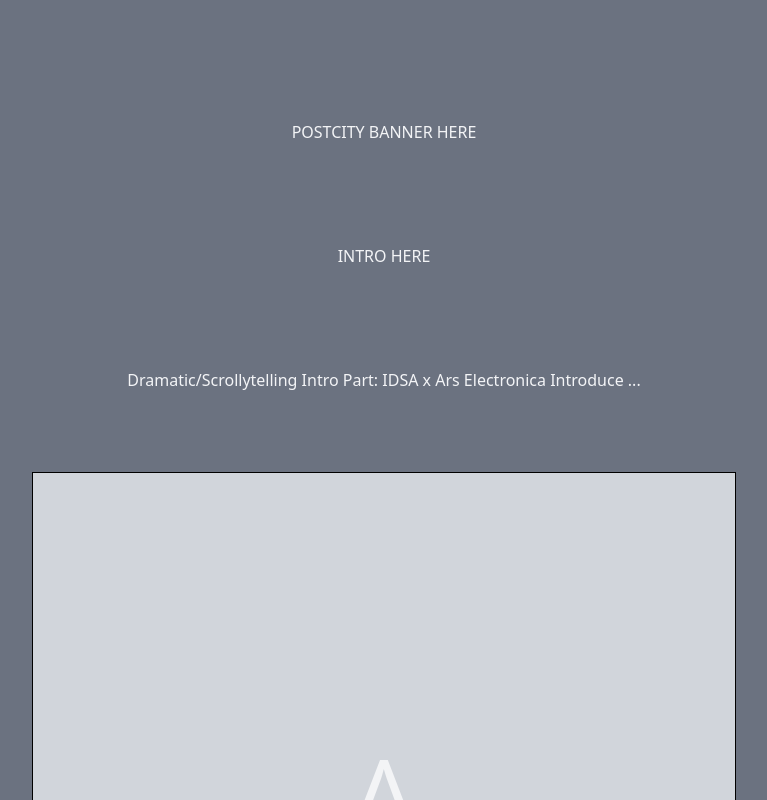
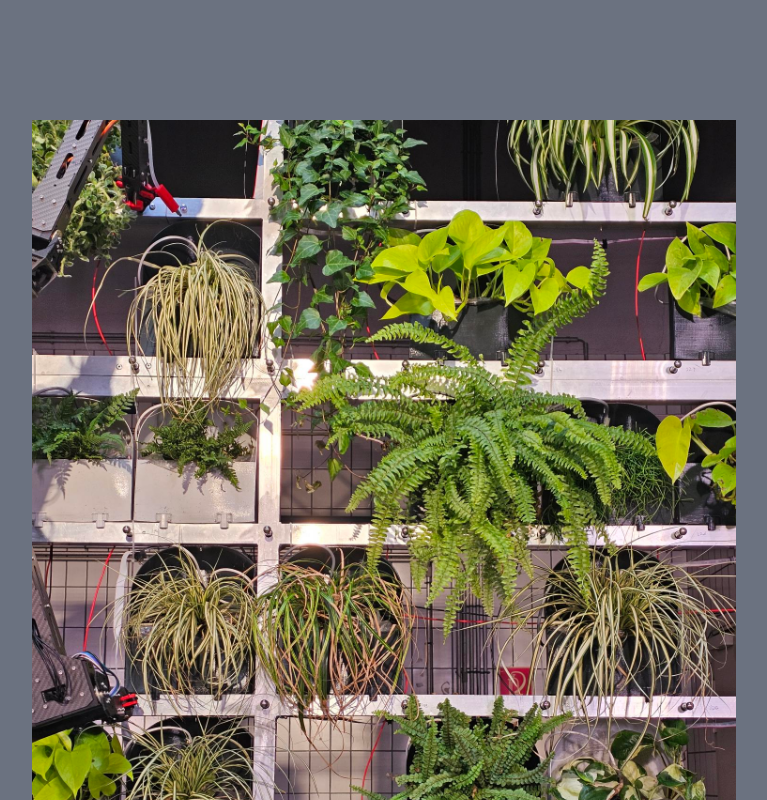
Before and after one commit to heseltime/postuni, a Nuxt app: page / in a window 1280 px wide. Shown: the part 480-1280 px from the top of the page, without its empty margins (256-1023 px from the left). Built offline with nearby package versions, Linux system fonts and the light colour scheme.

Commit message:
img asset url test

```diff
--- a/pages/index.vue
+++ b/pages/index.vue
@@ -4,7 +4,7 @@
     <div>
 
       <div class="banner">
-        <h2>POSTCITY BANNER HERE</h2>
+        <img src="..\assets\img\plants-banner.png" alt="PostCity Banner" />
       </div>
 
        <div class="intro">
```
Also changed, not shown: assets/img/plants-banner.png (added).
